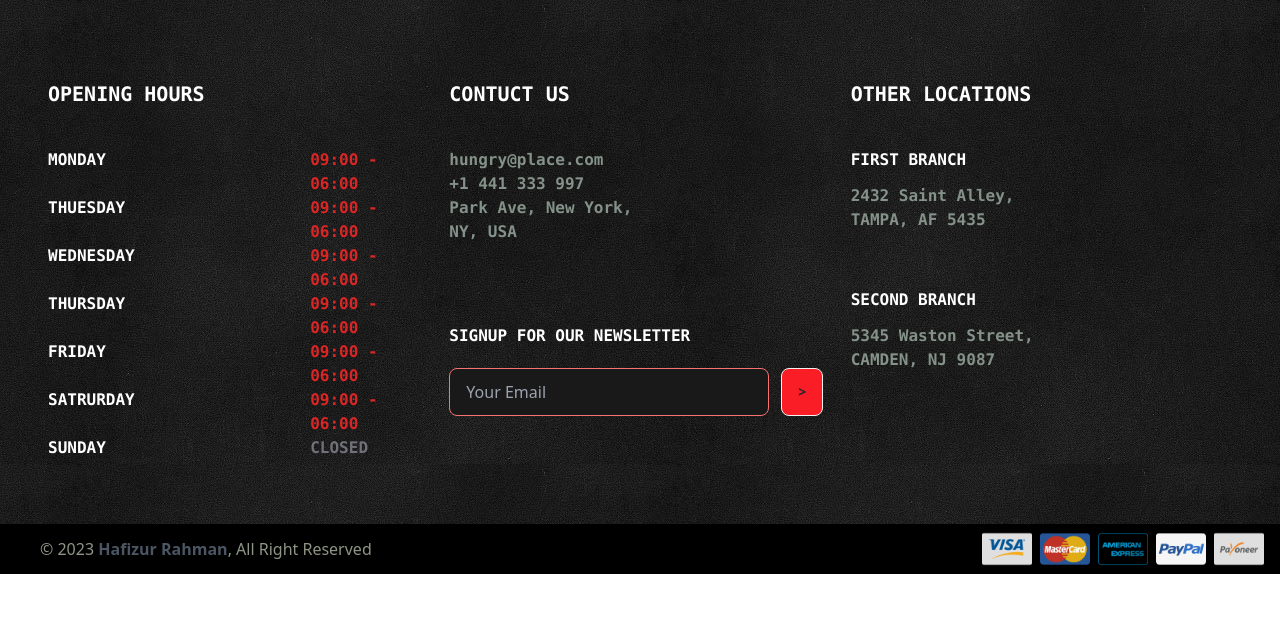
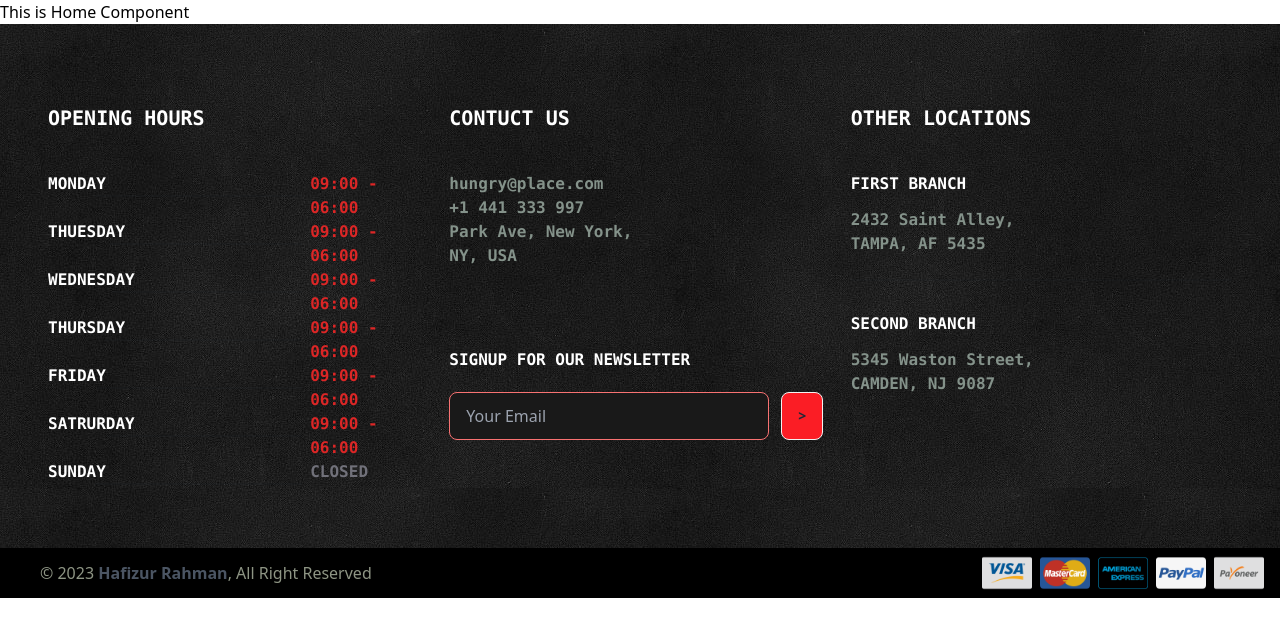
Before and after one commit to Nik7s/hungry-place-restaurant-client, a React (Vite) app: page / in a window 1280 px wide. Shown: the top 636 px of the page. Built offline with nearby package versions, Linux system fonts and the light colour scheme.

Commit message:
Refector code in project

```diff
--- a/src/Layout/Main.jsx
+++ b/src/Layout/Main.jsx
@@ -1,5 +1,5 @@
 import { Outlet } from "react-router-dom";
-import Footer from "../Pages/Home/Home/Shared/Footer/Footer";
+import Footer from "../Pages/Shared/Footer/Footer";
 
 const Main = () => {
   return (
--- /dev/null
+++ b/src/Pages/Home/Home/Home.jsx
@@ -0,0 +1,9 @@
+const Home = () => {
+  return (
+    <div>
+      <h1>This is Home Component</h1>
+    </div>
+  );
+};
+
+export default Home;
```
Also changed, not shown: src/Pages/Shared/Footer/Footer.jsx (renamed from src/Pages/Home/Home/Shared/Footer/Footer.jsx, +5 -5 lines), src/Routes/Routes.jsx (+7 -1 lines).
